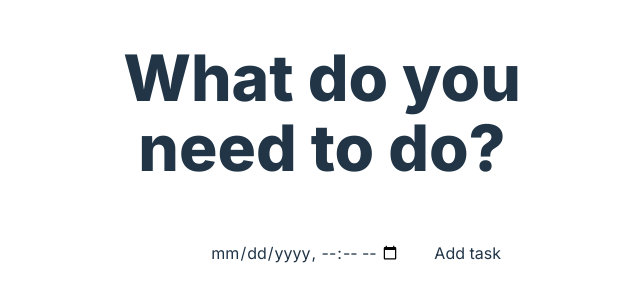
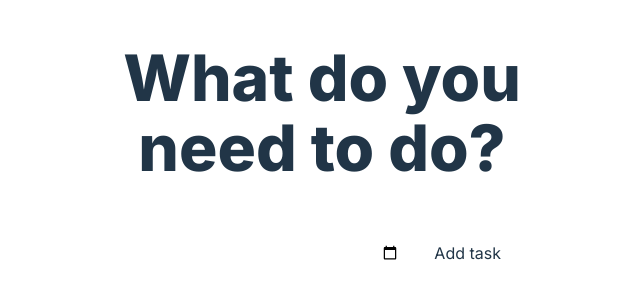
Before and after one commit to gridlocktopus/todo-bundle, a React (Vite) app in the folder web-react/: page / in a window 1280 px wide. Shown: the top 302 px of the page, without its empty margins (318-958 px from the left). Built offline with nearby package versions, Linux system fonts and the light colour scheme.

Commit message:
style(web-react): refine input bar styling

```diff
--- a/web-react/src/App.css
+++ b/web-react/src/App.css
@@ -1,5 +1,6 @@
 body {
   display: block;
+  margin: 8px;
 }
 
 #root {
@@ -48,7 +49,9 @@ h1 {
 }
 
 .input-container input[type="datetime-local"] {
-  flex: 0 0 190px;
+  flex: 0 0 20px;
+  overflow: hidden;
+  color: transparent;
 }
 
 /* Remove the default focus on inputs */
@@ -66,6 +69,7 @@ button.addTodo {
   padding: 12px 20px;
   cursor: pointer;
   white-space: nowrap;
+  border-radius: 0;
 }
 
 button.addTodo:hover {
@@ -126,7 +130,6 @@ span.pending {
   position: absolute;
   top: 10px;
   right: 12px;
-
   font-size: 12px;
   opacity: 0.75;
   line-height: 1.15;
```
Also changed, not shown: web-react/src/TODO.md (added, +3 -0 lines), 1 other file (tests, documents, lock files or other folders).
